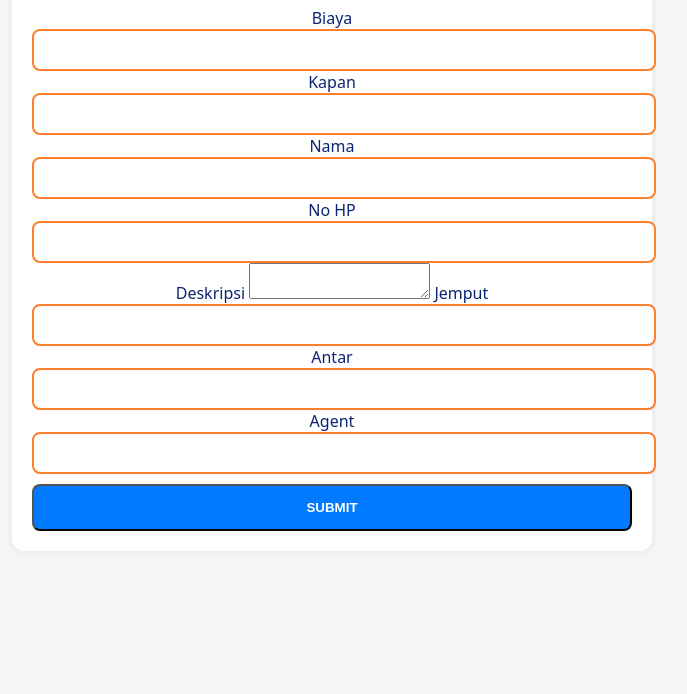
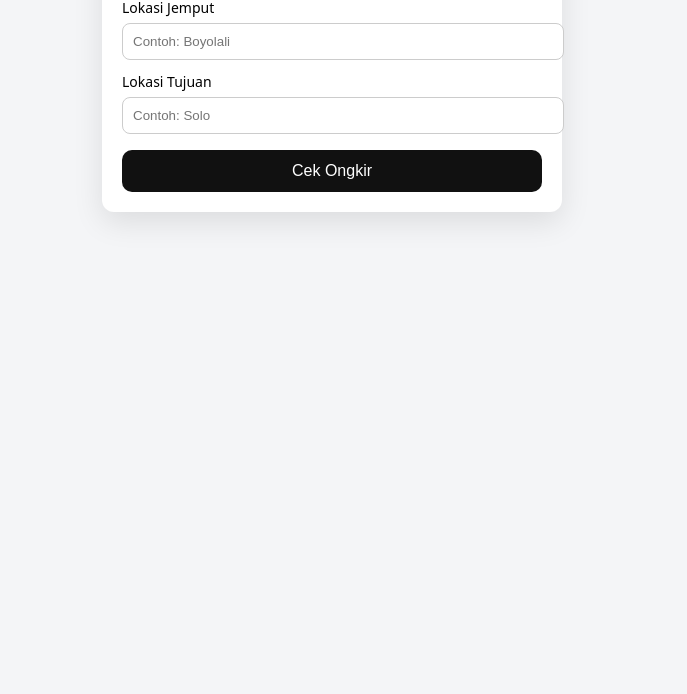
Before and after one commit to panji8/Suruhboy, a plain HTML site: page index.html in a window 1280 px wide. Shown: the part 106-800 px from the top of the page, without its empty margins (308-995 px from the left). Drawn offline with Linux system fonts and the light colour scheme.

Commit message:
Update index.html

```diff
--- a/index.html
+++ b/index.html
@@ -2,117 +2,113 @@
 <html lang="id">
 <head>
   <meta charset="utf-8">
-  <title>Form Order - SuruhBoy</title>
-  <meta name="viewport" content="width=device-width,initial-scale=1">
-  <link rel="stylesheet" href="style.css">
+  <title>Cek Ongkir - SuruhBoy</title>
+  <meta name="viewport" content="width=device-width, initial-scale=1">
 
   <style>
-    body { font-family: system-ui, sans-serif; background: #f4f5f7; padding: 20px; }
-    .card { background: white; padding: 20px; border-radius: 12px; box-shadow: 0 0 10px #0001; max-width: 600px; margin: auto; }
-    .result-card { margin-top: 20px; padding: 20px; border-radius: 12px; background: #fff; box-shadow: 0 0 10px #0002; display: none; }
-    .btn { display: block; width: 100%; padding: 14px; margin-top: 10px; border-radius: 8px; text-align: center; text-decoration: none; color: white; background: #007bff; font-weight: bold; cursor: pointer; }
-    #copyBtn { background: #28a745; border: none; }
-    pre { white-space: pre-wrap; background: #f0f2f4; padding: 15px; border-radius: 10px; border: 1px solid #e3e6e8; }
+    body {
+      font-family: system-ui, sans-serif;
+      background: #f4f5f7;
+      padding: 20px;
+    }
+    .card {
+      background: #fff;
+      padding: 20px;
+      max-width: 420px;
+      margin: auto;
+      border-radius: 12px;
+      box-shadow: 0 10px 30px rgba(0,0,0,.1);
+    }
+    h1 {
+      font-size: 20px;
+      margin-bottom: 16px;
+    }
+    label {
+      font-size: 14px;
+      display: block;
+      margin-top: 12px;
+    }
+    input {
+      width: 100%;
+      padding: 10px;
+      margin-top: 6px;
+      border-radius: 8px;
+      border: 1px solid #ccc;
+    }
+    button {
+      margin-top: 16px;
+      width: 100%;
+      padding: 12px;
+      border: none;
+      border-radius: 10px;
+      background: #111;
+      color: #fff;
+      font-size: 16px;
+      cursor: pointer;
+    }
+    .result {
+      margin-top: 16px;
+      background: #f0f0f0;
+      padding: 12px;
+      border-radius: 8px;
+      font-size: 14px;
+    }
   </style>
 </head>
 
 <body>
 
 <div class="card">
-  <h2>Form Order</h2>
+  <h1>🚚 Cek Ongkir SuruhBoy</h1>
 
-  <form id="orderForm">
-    <label>Biaya</label>
-    <input name="biaya" required>
+  <label>Lokasi Jemput</label>
+  <input id="from" placeholder="Contoh: Boyolali">
 
-    <label>Kapan</label>
-    <input name="kapan" required>
+  <label>Lokasi Tujuan</label>
+  <input id="to" placeholder="Contoh: Solo">
 
-    <label>Nama</label>
-    <input name="nama" required>
+  <button onclick="hitungOngkir()">Cek Ongkir</button>
 
-    <label>No HP</label>
-    <input name="hp" required>
-
-    <label>Deskripsi</label>
-    <textarea name="deskripsi"></textarea>
-
-    <label>Jemput</label>
-    <input name="jemput">
-
-    <label>Antar</label>
-    <input name="antar">
-
-    <label>Agent</label>
-    <input name="agent">
-
-    <button class="btn" type="submit">SUBMIT</button>
-  </form>
-</div>
-
-<!-- HASIL TEMPLATE -->
-<div class="result-card" id="resultCard">
-  <h2>🟦 ORDER MASUK</h2>
-  <pre id="templateBox"></pre>
-  <button id="copyBtn" class="btn">COPY TEMPLATE</button>
-  <a id="chatBtn" class="btn" target="_blank">CHAT KE AGENT</a>
+  <div id="hasil" class="result" style="display:none;"></div>
 </div>
 
 <script>
-const SCRIPT_URL = "PASTE_URL_WEB_APP_SCRIPT_KAMU";
+  const API_KEY = "ISI_API_KEY_KAMU";
 
-document.getElementById("orderForm").addEventListener("submit", async function(e) {
-  e.preventDefault();
+  const TARIF_PER_KM = 2000;
+  const BASE_FEE = 5000;
 
-  const form = new FormData(this);
+  async function hitungOngkir() {
+    const from = document.getElementById("from").value;
+    const to = document.getElementById("to").value;
 
-  // Submit ke Apps Script
-  await fetch(SCRIPT_URL, { method: "POST", body: form });
+    if (!from || !to) {
+      alert("Lengkapi lokasi dulu");
+      return;
+    }
 
-  // Buat template
-  const template = `
-🟦 ORDER MASUK
+    const url = `https://maps.googleapis.com/maps/api/distancematrix/json?origins=${encodeURIComponent(from)}&destinations=${encodeURIComponent(to)}&key=${API_KEY}`;
 
-📦 Biaya: ${form.get("biaya")}
-📅 Kapan: ${form.get("kapan")}
-👤 Nama: ${form.get("nama")}
-📱 https://wa.me/${form.get("hp")}
-📝 Deskripsi: ${form.get("deskripsi") || "-"}
+    try {
+      const res = await fetch(`https://corsproxy.io/?${url}`);
+      const data = await res.json();
 
-📍 Jemput: ${form.get("jemput") || "-"}
-📍 Antar: ${form.get("antar") || "-"}
+      const meters = data.rows[0].elements[0].distance.value;
+      const km = meters / 1000;
 
-🧑‍💼 Agent: ${form.get("agent")}`.trim();
+      const ongkir = Math.round(km * TARIF_PER_KM + BASE_FEE);
 
-  // Tampilkan template
-  document.getElementById("templateBox").textContent = template;
-  document.getElementById("resultCard").style.display = "block";
+      document.getElementById("hasil").style.display = "block";
+      document.getElementById("hasil").innerHTML = `
+        <b>Jarak:</b> ${km.toFixed(1)} km<br>
+        <b>Ongkir:</b> Rp ${ongkir.toLocaleString("id-ID")}
+      `;
+    } catch (err) {
+      alert("Gagal hitung jarak");
+      console.error(err);
+    }
+  }
+</script>
 
-  // Link ke grup
-  document.getElementById("chatBtn").href =
-    "https://chat.whatsapp.com/DlIfRxaICuRCXc1ZndEDTc";
-
-  // Reset form
-  this.reset();
-});
-
-// Tombol copy
-document.getElementById("copyBtn").addEventListener("click", async () => {
-  try {
-    await navigator.clipboard.writeText(
-      document.getElementById("templateBox").textContent
-    );
-    copyBtn.textContent = "✔ TERSALIN!";
-    copyBtn.style.background = "#1e7c33";
-
-    setTimeout(() => {
-      copyBtn.textContent = "COPY TEMPLATE";
-      copyBtn.style.background = "#28a745";
-    }, 1500);
-  } catch (err) {
-    alert("Gagal menyalin!");
-  }
-});
-</script>
 </body>
 </html>
```
